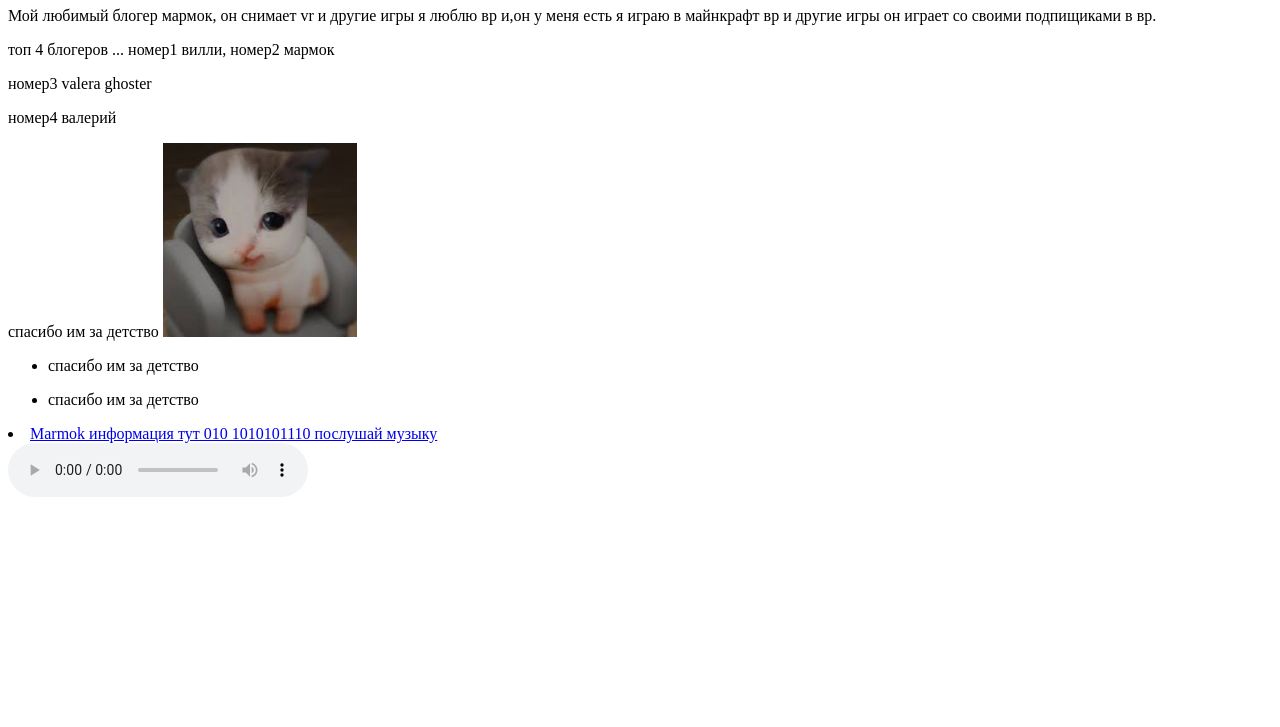
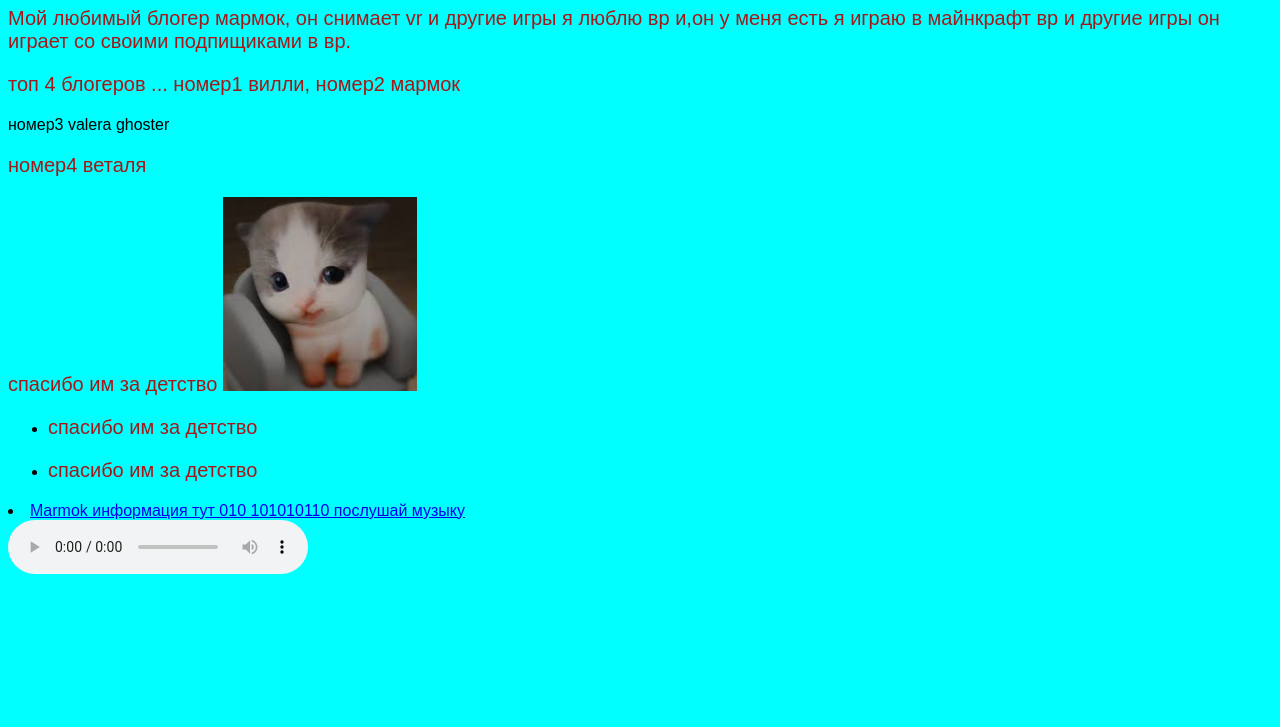
Before and after one commit to wsedgwse/my_site, a plain HTML site: page index.html in a window 1280 px wide. Shown: the part 73-800 px from the top of the page. Drawn offline with Linux system fonts and the light colour scheme.

Commit message:
Update index.html

```diff
--- a/index.html
+++ b/index.html
@@ -4,6 +4,7 @@
     <meta charset="UTF-8">
     <meta name="viewport" content="width=device-width, initial-scale=1.0">
     <title>Marmok</title>
+    <link rel="stylesheet" href="styles.css">
 </head>
 <body>
     <h1>мой любимый блогер</h1>
@@ -12,7 +13,7 @@
         номер2 мармок
 
     </p>                                                       номер3 valera ghoster </p>
-    <p>                                                        номер4 валерий</p>
+    <p>                                                        номер4 веталя</p>
     <p>                                         спасибо им за детство
         <img src="images/вилли.jpg" alt="картинка вилли" width="194" height="194">
     </p>
@@ -22,7 +23,7 @@
     <li><p>                                         спасибо им за детство
 </ul>
 <li> <a href="https://ru.wikipedia.org/wiki/Marmok">Marmok информация тут
-                                                   010 1010101110 послушай музыку
+                                                   010 101010110 послушай музыку
 </a></li>
 <!--iframe src="https://www.yotube.com/embed/jDSZVLfLt_kU-W-J"
 width="560"
```
